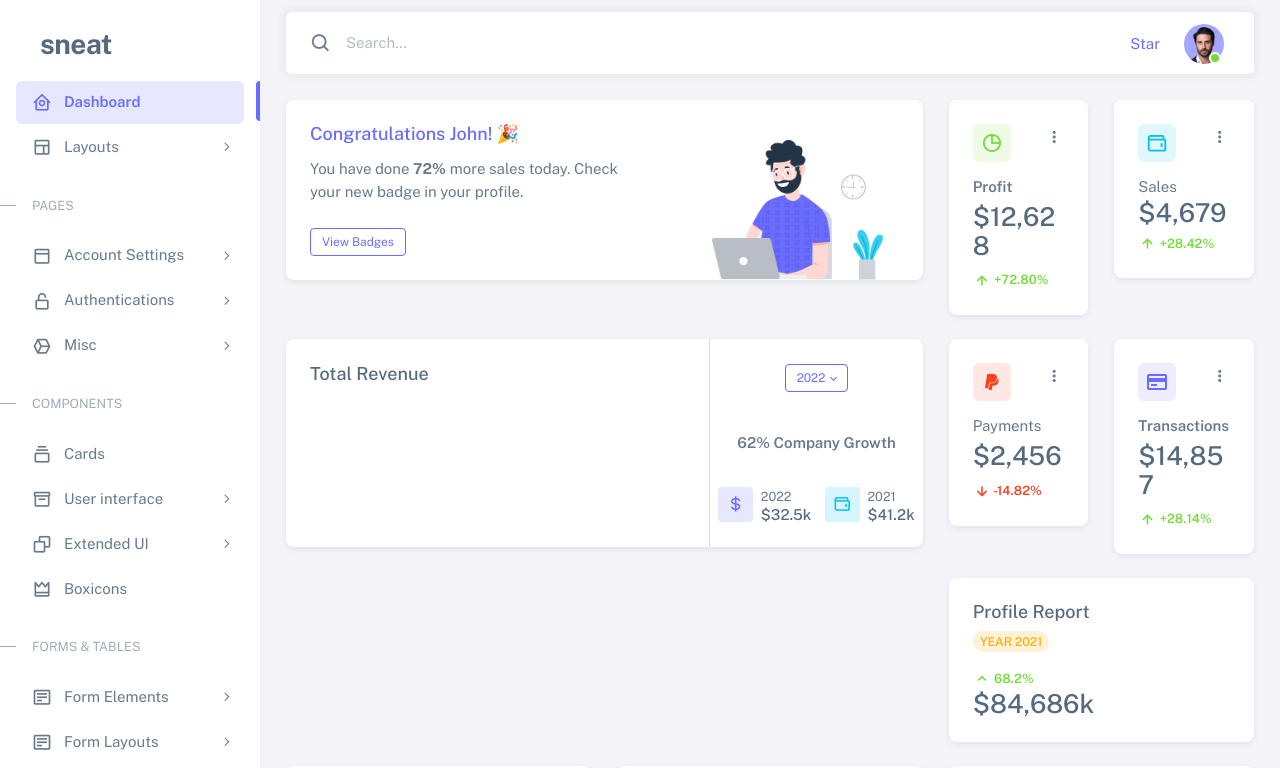
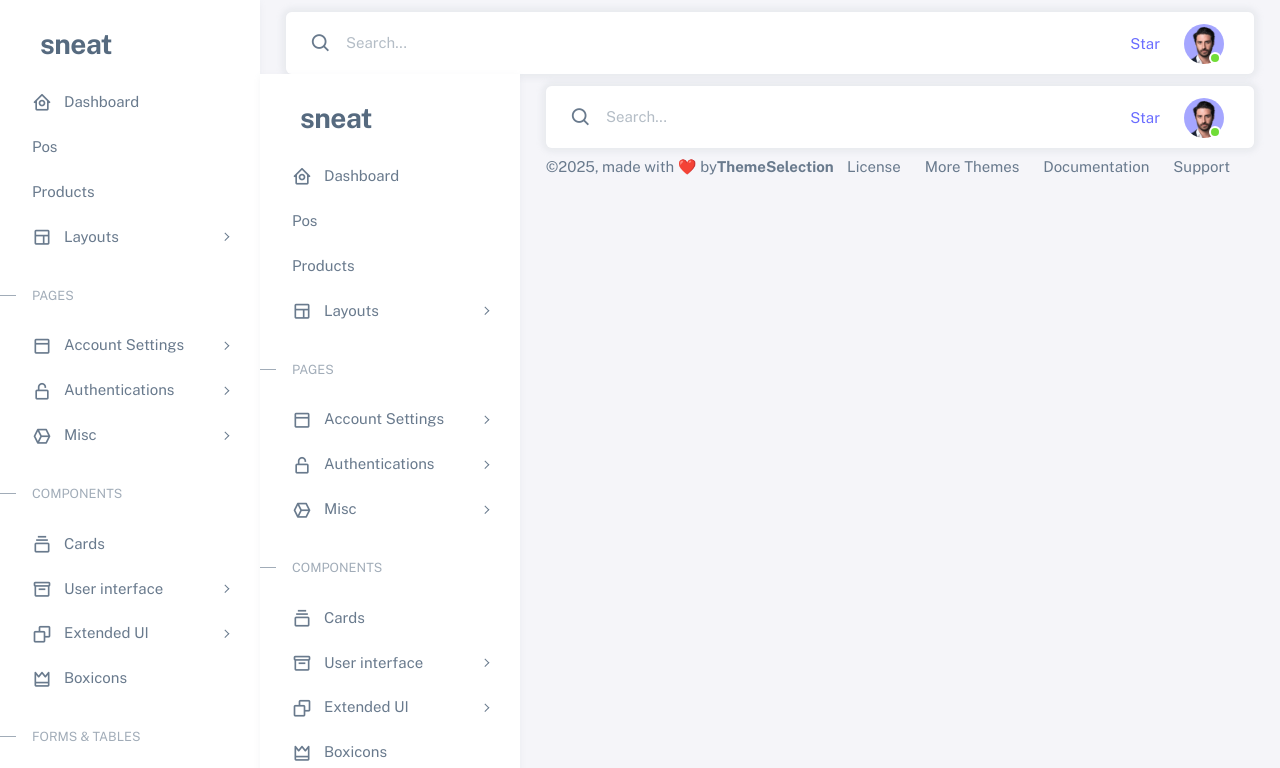
Before and after one commit to ahasan0015/react_project-65, a React (Vite) app: page / in a window 1280 px wide. Shown: the top 768 px of the page. Built offline with nearby package versions, Linux system fonts and the light colour scheme.

Commit message:
add navlink to routing

```diff
--- a/src/components/layout/Layout.tsx
+++ b/src/components/layout/Layout.tsx
@@ -1,5 +1,5 @@
 import { Outlet } from "react-router-dom"
-import Dashboard from "./Dashboard"
+// import Dashboard from "./Dashboard"
 import Footer from "./Footer"
 import Navbar from "./Navbar"
 import Sidebar from "./Sidebar"
--- a/src/components/layout/Sidebar.tsx
+++ b/src/components/layout/Sidebar.tsx
@@ -1,7 +1,9 @@
-function Sidebar (){
-    return(
+import { Link, NavLink } from "react-router-dom"
+
+function Sidebar() {
+  return (
     <>
-        <input type="checkbox" id="sidebarMenu" className="d-none"/>
+      <input type="checkbox" id="sidebarMenu" className="d-none" />
       <label htmlFor="sidebarMenu" className="bg-layer"></label>
       <aside id="layout-menu" className="layout-menu menu-vertical menu bg-menu-theme">
         <div className="app-brand demo">
@@ -21,16 +23,30 @@ function Sidebar (){
 
         <ul className="menu-inner py-1">
           {/*  Dashboard  */}
-              <li className="menu-item active">
-                <a href="index.html" className="menu-link">
+          <NavLink to="/users" className={({isActive}) =>isActive? "menu-item active" : "menu-item"}>
+            <li className="menu-link ">
               <i className="menu-icon tf-icons bx bx-home-circle"></i>
               <div data-i18n="Analytics">Dashboard</div>
-                </a>
             </li>
+          </NavLink>
+
+         <NavLink to="/pos" className={({isActive}) =>isActive? "menu-item active" : "menu-item"}>
+            <li className="menu-link ">
+              <i className='bx  bx-face-alt-3'  ></i>
+              <div data-i18n="Analytics">Pos</div>
+            </li>
+          </NavLink>
+         <NavLink to="/products" className={({isActive}) =>isActive? "menu-item active" : "menu-item"}>
+            <li className="menu-link ">
+              <i className='bx  bx-face-alt-3'  ></i>
+              <div data-i18n="Analytics">Products</div>
+            </li>
+          </NavLink>
+
 
           {/*  Layouts  */}
            <li className="menu-item">
-                <a href="javascript:void(0);" className="menu-link menu-toggle">
+              <a className="menu-link menu-toggle">
                 <i className="menu-icon tf-icons bx bx-layout"></i>
                 <div data-i18n="Layouts">Layouts</div>
               </a>
@@ -131,16 +147,16 @@ function Sidebar (){
                 </li>
               </ul>
             </li>
-              {/*  Components  */}
+            {/* Components */}
             <li className="menu-header small text-uppercase"><span className="menu-header-text">Components</span></li>
-              {/*  Cards  */}
+            {/* Cards */}
             <li className="menu-item">
               <a href="cards-basic.html" className="menu-link">
                 <i className="menu-icon tf-icons bx bx-collection"></i>
                 <div data-i18n="Basic">Cards</div>
               </a>
             </li>
-              {/*  User interface  */}
+            {/* User interface */}
             <li className="menu-item">
               <a href="javascript:void(0)" className="menu-link menu-toggle">
                 <i className="menu-icon tf-icons bx bx-box"></i>
@@ -245,7 +261,7 @@ function Sidebar (){
               </ul>
             </li>
 
-              {/*  Extended components  */}
+            {/* Extended components */}
             <li className="menu-item">
               <a href="javascript:void(0)" className="menu-link menu-toggle">
                 <i className="menu-icon tf-icons bx bx-copy"></i>
@@ -272,9 +288,9 @@ function Sidebar (){
               </a>
             </li>
 
-              {/*  Forms & Tables  */}
+            {/* Forms & Tables */}
             <li className="menu-header small text-uppercase"><span className="menu-header-text">Forms &amp; Tables</span></li>
-              {/*  Forms  */}
+            {/* Forms */}
             <li className="menu-item">
               <a href="javascript:void(0);" className="menu-link menu-toggle">
                 <i className="menu-icon tf-icons bx bx-detail"></i>
@@ -311,14 +327,14 @@ function Sidebar (){
                 </li>
               </ul>
             </li>
-              {/*  Tables  */}
+            {/* Tables */}
             <li className="menu-item">
               <a href="tables-basic.html" className="menu-link">
                 <i className="menu-icon tf-icons bx bx-table"></i>
                 <div data-i18n="Tables">Tables</div>
               </a>
             </li>
-              {/*  Misc  */}
+            {/* Misc */}
             <li className="menu-header small text-uppercase"><span className="menu-header-text">Misc</span></li>
             <li className="menu-item">
               <a
--- /dev/null
+++ b/src/components/pages/Products.tsx
@@ -0,0 +1,11 @@
+import { useEffect } from "react"
+
+function Products(){
+    useEffect(()=>{
+        document.title ="Products";
+    },[]);
+    return(
+        <div>Products</div>
+    )
+}
+export default Products
--- a/src/main.tsx
+++ b/src/main.tsx
@@ -7,18 +7,23 @@ import 'bootstrap/dist/js/bootstrap.bundle.min.js';
 import './assets/custom.css'
 import { createBrowserRouter, RouterProvider } from 'react-router-dom';
 import Layout from './components/layout/Layout.tsx';
-import Dashboard from './components/layout/Dashboard.tsx';
+import Dashboard from './components/pages/Dashboard.tsx';
+import Products from './components/pages/Products.tsx';
 
 const links = createBrowserRouter([
   {
     path: '/', element: <Layout />,
     children: [
-          {index: true, element: <Dashboard/>},
-          {path: '/dashboard', element: <Dashboard/>},
-          {path: '/products', element: <h1>Product list</h1>}
+      { index: true, element: <Layout /> },
+      { path: '/dashboard', element: <Dashboard /> },
+      { path: '/products', element: <Products/> },
+      { path: '/sales', element: <h1>Sales</h1> },
+      { path: '/users', element: <h1>Users</h1> },
+      { path: '/roles', element: <h1>Roles</h1> },
     ]
   },
   { path: '/login', element: <h1> Login </h1> },
+  { path: '/pos', element: <h1>Pos</h1> },
   { path: '*', element: <h1 className='text-danger text-center my-5'>404 Not found  </h1> },
 
 ])
```
Also changed, not shown: src/components/pages/Dashboard.tsx (renamed from src/components/layout/Dashboard.tsx). Lines whose indentation alone changed are shown as unchanged.
